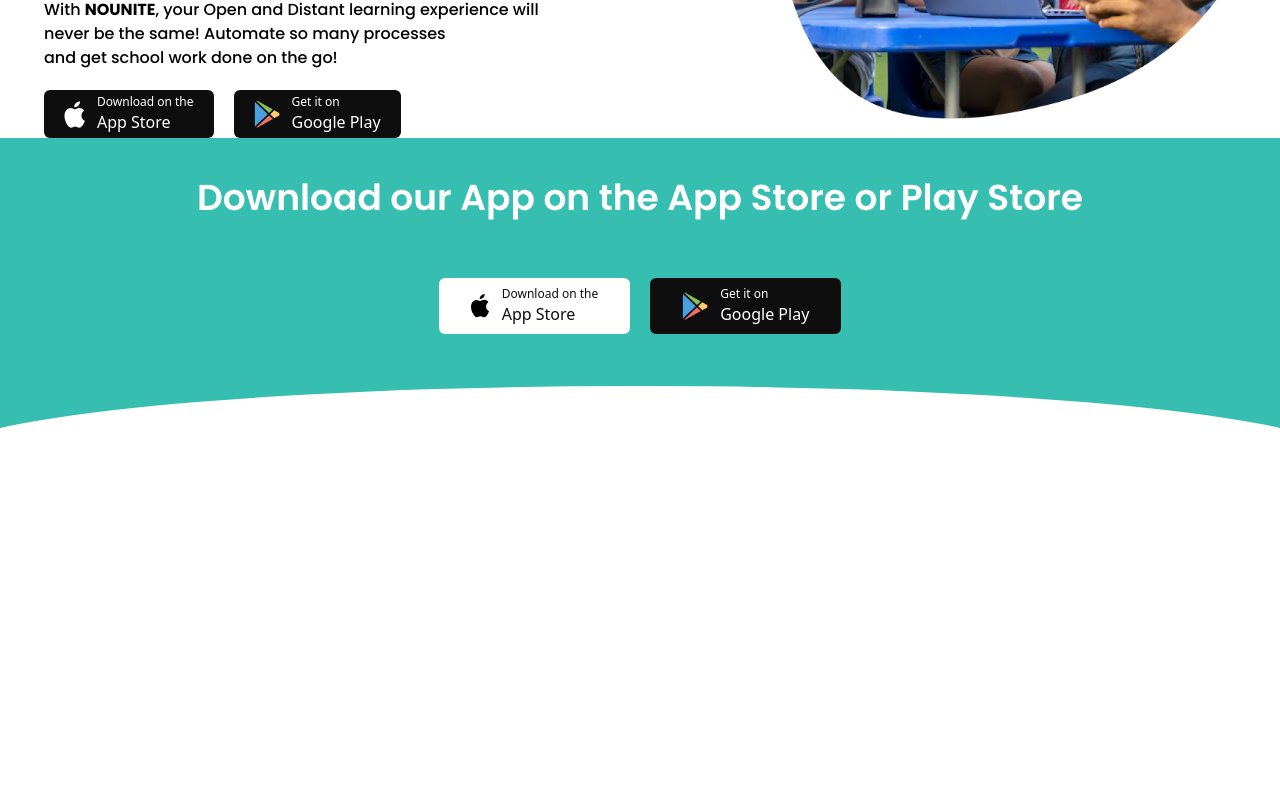
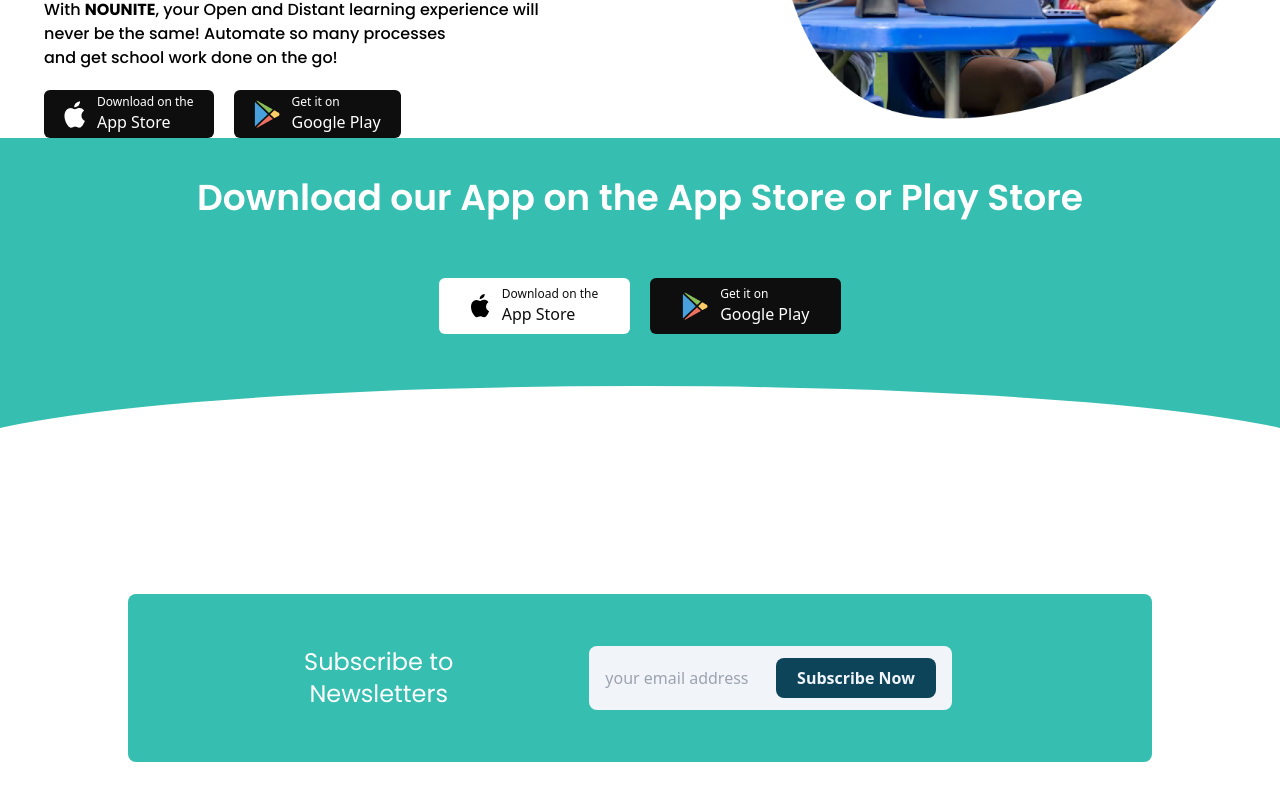
Before and after one commit to NOUNITE/nounite-frontend, a React (Vite) app: page / in a window 1280 px wide. Shown: the part 414-1214 px from the top of the page. Before the commit the page ends 968 px from the top, so only its background shows below. Built offline with nearby package versions, Linux system fonts and the light colour scheme.

Commit message:
feat: added the newsletter

```diff
--- a/src/components/newsletter/newLetter.jsx
+++ b/src/components/newsletter/newLetter.jsx
@@ -1,8 +1,21 @@
 const NewsLetter = () => {
   return (
-    <div className="w-full">
+    <div className="my-10 flex w-full justify-center items-center">
+      <div className="bg-primary w-[90%] md:w-[80%] flex flex-col  lg:flex-row px-10 justify-center items-center py-10 rounded-lg ">
+        <h1 className="w-full py-3 text-center lg:w-1/2  text-white font-poppins text-2xl mx-20">Subscribe to Newsletters</h1>
+        <div className="w-full flex lg:flex-row flex-col lg:justify-center justify-center items-center">
+          <input type="text"
+            className="lg:w-[100%] h-[3rem] md:h-[4rem] rounded-lg outline-none bg-slate-100 pl-4 w-[90%]"
+            placeholder="your email address"
+          />
+          <div className="flex justify-center items-center">
+            <button className="bg-btnColor w-[10rem] lg:mt-0 mt-[1.5rem] text-slate-100 lg:relative lg:right-[11rem] placeholder:text-[#fff] py-2 px-5 font-bold rounded-lg z-50" type="submit">Subscribe Now</button>
+          </div>
+        </div>
+      </div>
 
     </div>
+
   );
 };
 
--- a/src/layout/DefaultLayout.tsx
+++ b/src/layout/DefaultLayout.tsx
@@ -2,6 +2,7 @@
 import { Fragment } from "react";
 import Advert from "../components/common/advert";
 import Navbar from "../components/common/Navbar";
+import NewsLetter from "../components/newsletter/newLetter";
 
 interface Props {
     children ?: any
@@ -16,6 +17,8 @@
 
       <Advert />
 
+      <NewsLetter />
+
     </Fragment>
   );
 };
```
